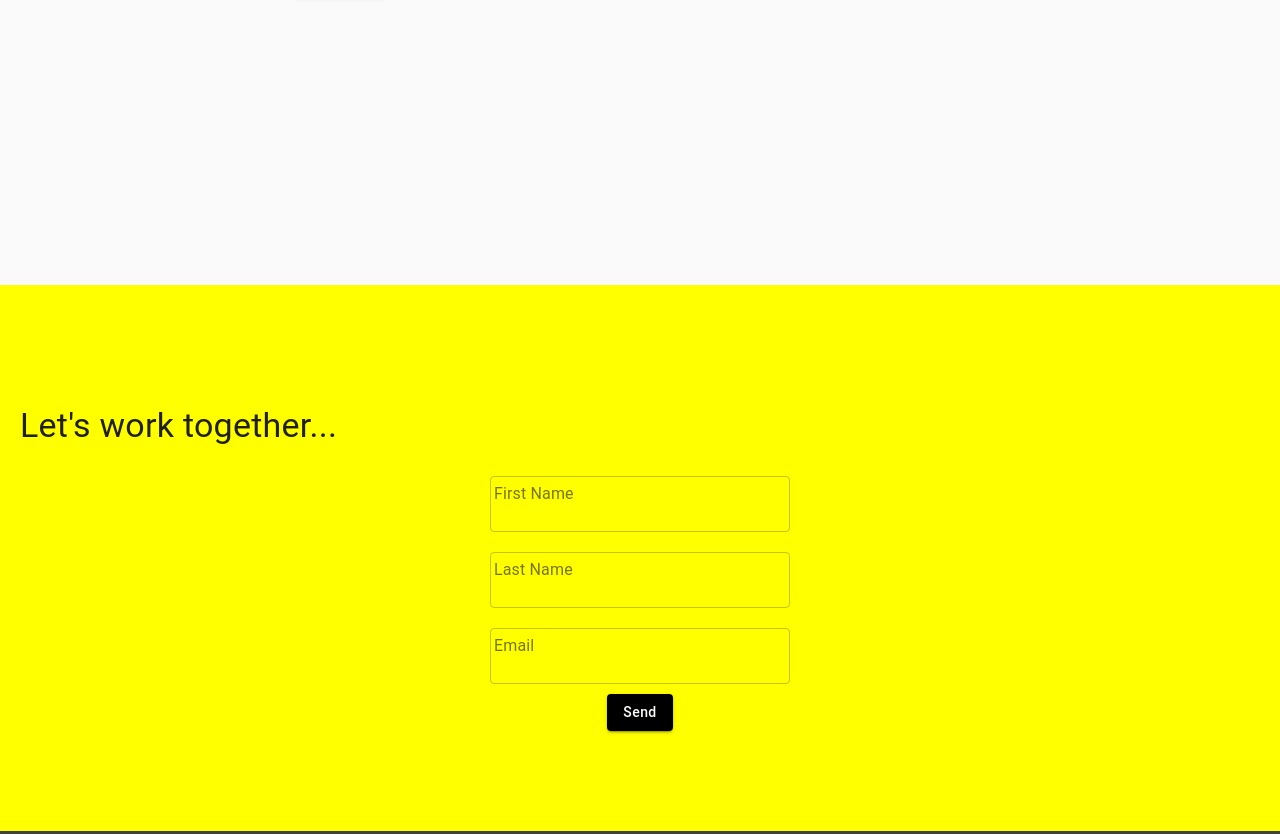
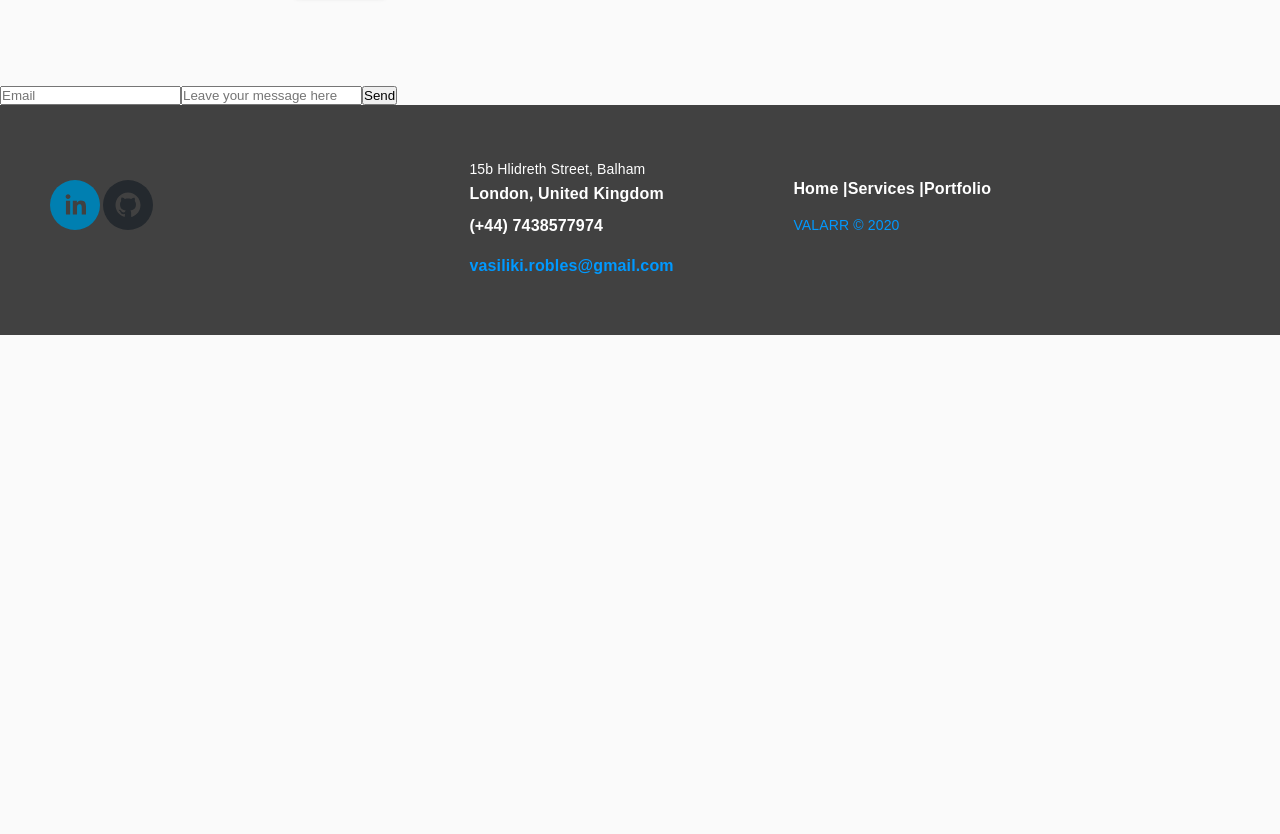
Before and after one commit to Viki-Robles/webdesign, a Gatsby site: page / in a window 1280 px wide. Shown: the part 3294-4128 px from the top of the page. After the commit the page ends 3629 px from the top, so only its background shows below. Built offline with nearby package versions, Linux system fonts and the light colour scheme; Gatsby itself is replaced by a stand-in of ours.

Commit message:
feat: adding a new form

```diff
--- a/src/components/form.js
+++ b/src/components/form.js
@@ -1,8 +1,9 @@
 import { TextField, Typography } from "@material-ui/core";
-import React from "react";
+import React, { useState } from "react";
 import { Grid } from '@material-ui/core';
 import { makeStyles } from '@material-ui/core/styles';
 import { Button } from '@material-ui/core';
+import { FormatShapesTwoTone } from "@material-ui/icons";
 
 const useStyles = makeStyles((theme) => ({
     formContainer: {
@@ -11,7 +12,7 @@ const useStyles = makeStyles((theme) => ({
     formControl: {
         backgroundColor: 'yellow',
         paddingTop: '100px',
-        marginTop:'200px'
+        marginTop: '200px'
     },
     textfield: {
         padding: '10px',
@@ -30,48 +31,65 @@ const useStyles = makeStyles((theme) => ({
 
     },
     typography: {
-        padding:'20px',
+        padding: '20px',
 
     }
 }))
 
 export default function Form() {
     const classes = useStyles();
+    const [formState, setFormState] = useState({ name: '', email: '' })
+
+    const handleChange = (e) => {
+        setFormState({
+            ...formState,
+            [e.target.name]: e.target.value
+        })
+    }
+
+    const handleSubmit = e => {
+        fetch("/", {
+            method: "POST",
+            headers: { "Content-Type": "application/x-www-form-urlencoded" },
+            body: encode({ "form-name": "contact", ...formState })
+        })
+            .then(() => alert("Success!"))
+            .catch(error => alert(error));
+
+        e.preventDefault();
+    };
+
+    const encode = (data) => {
+        return Object.keys(data)
+            .map(key => encodeURIComponent(key) + "=" + encodeURIComponent(data[key]))
+            .join("&");
+    }
 
     return (
         <>
-            <Grid md={12} className={classes.formControl}>
-                <Typography variant='h4' component='h4' className={classes.typography}>Let's work together...</Typography>
-                <form id='form'
-                method='post'
-                name='contact'
-                data-netlify='true'
-                data-netlify-honeypot='bot-field'>
-                    <Grid container direction='column' md={3} className={classes.formContainer}>
-                        <TextField
-                            className={classes.textfield}
-                            id="firstName"
-                            label="First Name"
-                            variant="outlined"
-                            color={'primary'}>Name</TextField>
-                        <TextField
-                            className={classes.textfield}
-                            id="lastName"
-                            label="Last Name"
-                            variant="outlined"
-
-                        >Last Name</TextField>
-                        <TextField id="email"
-                            className={classes.textfield}
-                            label="Email"
-                            variant="outlined"
-                            color={'primary'}>Email</TextField>
-                    </Grid>
-                </form>
-            </Grid>
-            <Grid container className={classes.buttonContainer}>
-                <Button variant="contained" color={'primary'} className={classes.button} type='submit'>Send</Button>
-            </Grid>
+            <form
+                onSubmit={handleSubmit}
+                method="post"
+                name="contact"
+                data-netlify="true"
+                data-netlify-honeypot="bot-field">
+                <input type="hidden" name="form-name" value="contact" />
+                <input
+                    type='email'
+                    placeholder='Email'
+                    id='email'
+                    name='email'
+                    onChange={handleChange}
+                    value={formState.email} />
+                <input
+                    type='text'
+                    name='name'
+                    placeholder='Leave your message here'
+                    id='name'
+                    onChange={handleChange}
+                    value={formState.name} />
+                <button type='submit'>Send</button>
+            </form>
         </>
     )
 }
```
